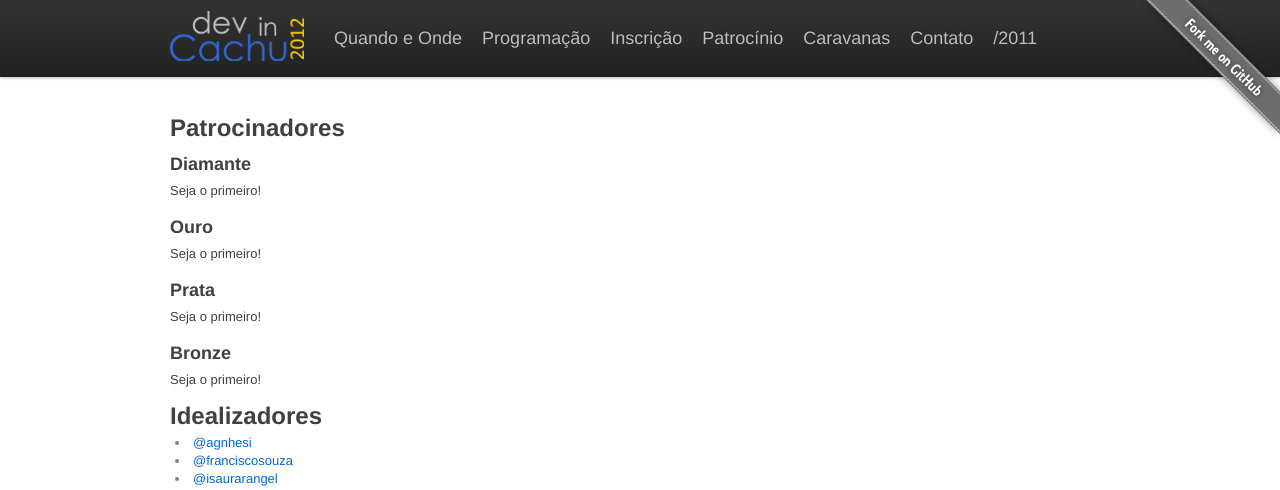
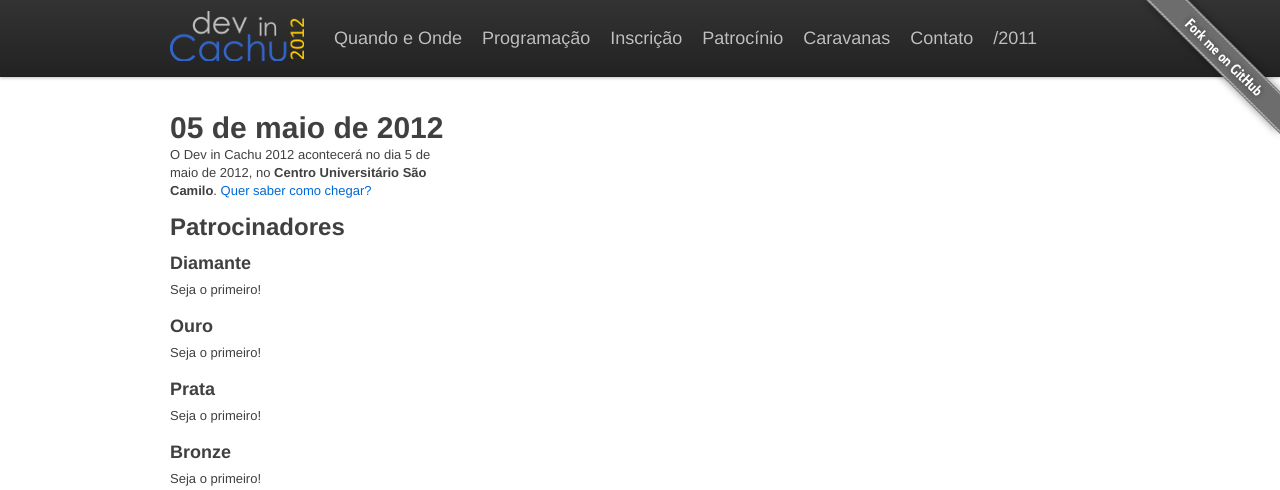
Before and after one commit to devincachu/devincachu, a Django app: template devincachu/templates/flatpages/contato.html in a window 1280 px wide. Shown: the top 490 px of the page. Run offline with Django 3.2, Linux system fonts and the light colour scheme; the template is opened without the code that fills it, so the values that code supplies are empty; parts of the project's set-up code (start-up, migrations or seed data) failed here and were passed over; some libraries are stand-ins or nearby versions.

Commit message:
Adicionando data do evento na barra lateral, para facilitar identificação de data e local do evento

```diff
--- a/devincachu/static_files/css/devincachu.css
+++ b/devincachu/static_files/css/devincachu.css
@@ -13,3 +13,7 @@ body {
     top: 0;
     z-index: 99999;
 }
+
+#data-evento {
+    font-size: 30px;
+}
--- a/devincachu/templates/base.html
+++ b/devincachu/templates/base.html
@@ -71,6 +71,9 @@
                     </div>
 
                     <div class="span5">
+                        <h2 id="data-evento">05 de maio de 2012</h2>
+                        <p>O Dev in Cachu 2012 acontecerá no dia 5 de maio de 2012, no <strong>Centro Universitário São Camilo</strong>. <a href="/quando-e-onde/" title="Quando e onde será o Dev in Cachu 2012?">Quer saber como chegar?</a>
+                        </p>
                         {% block coluna_lateral %}
                             <h2>Patrocinadores</h2>
                             <h3>Diamante</h3>
```
